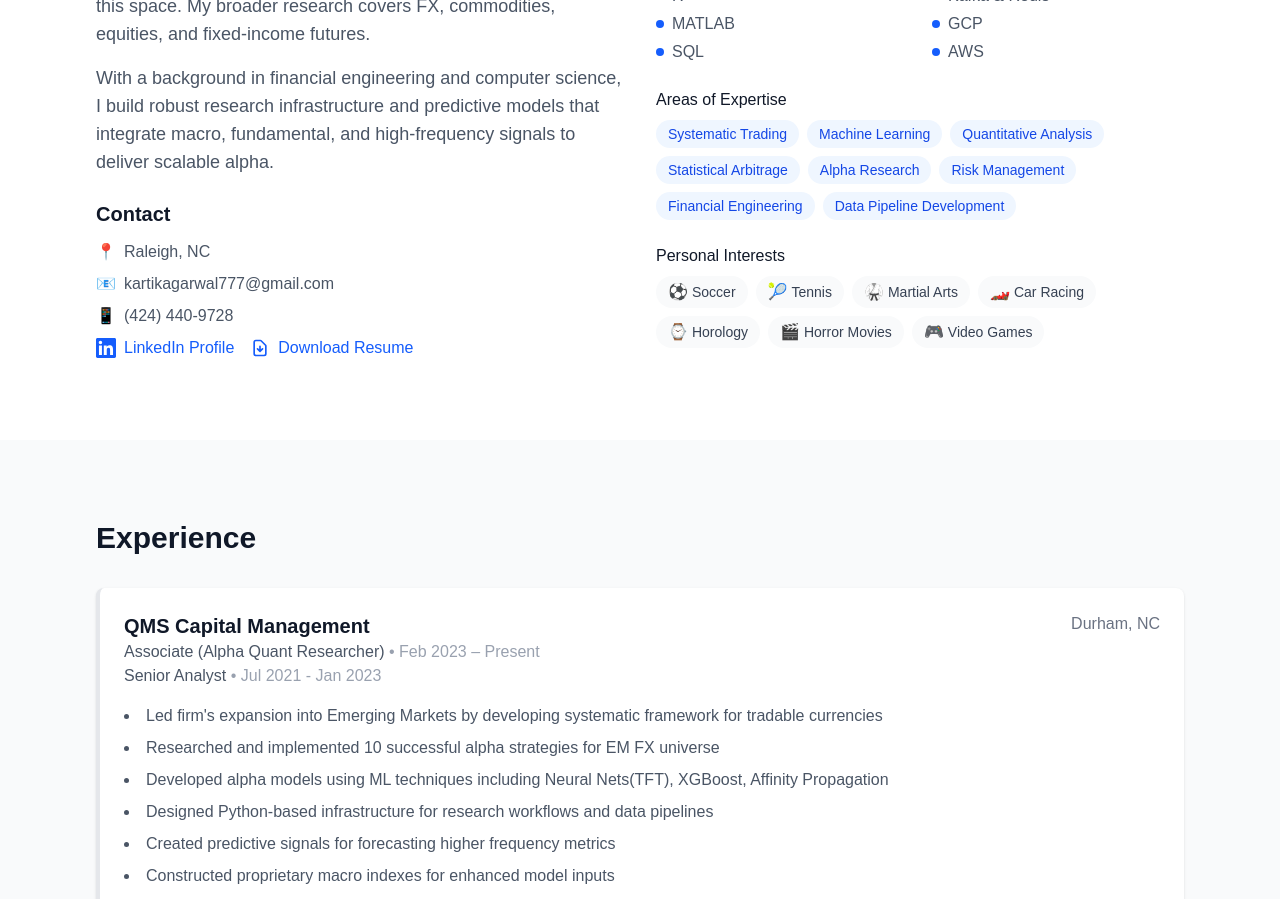
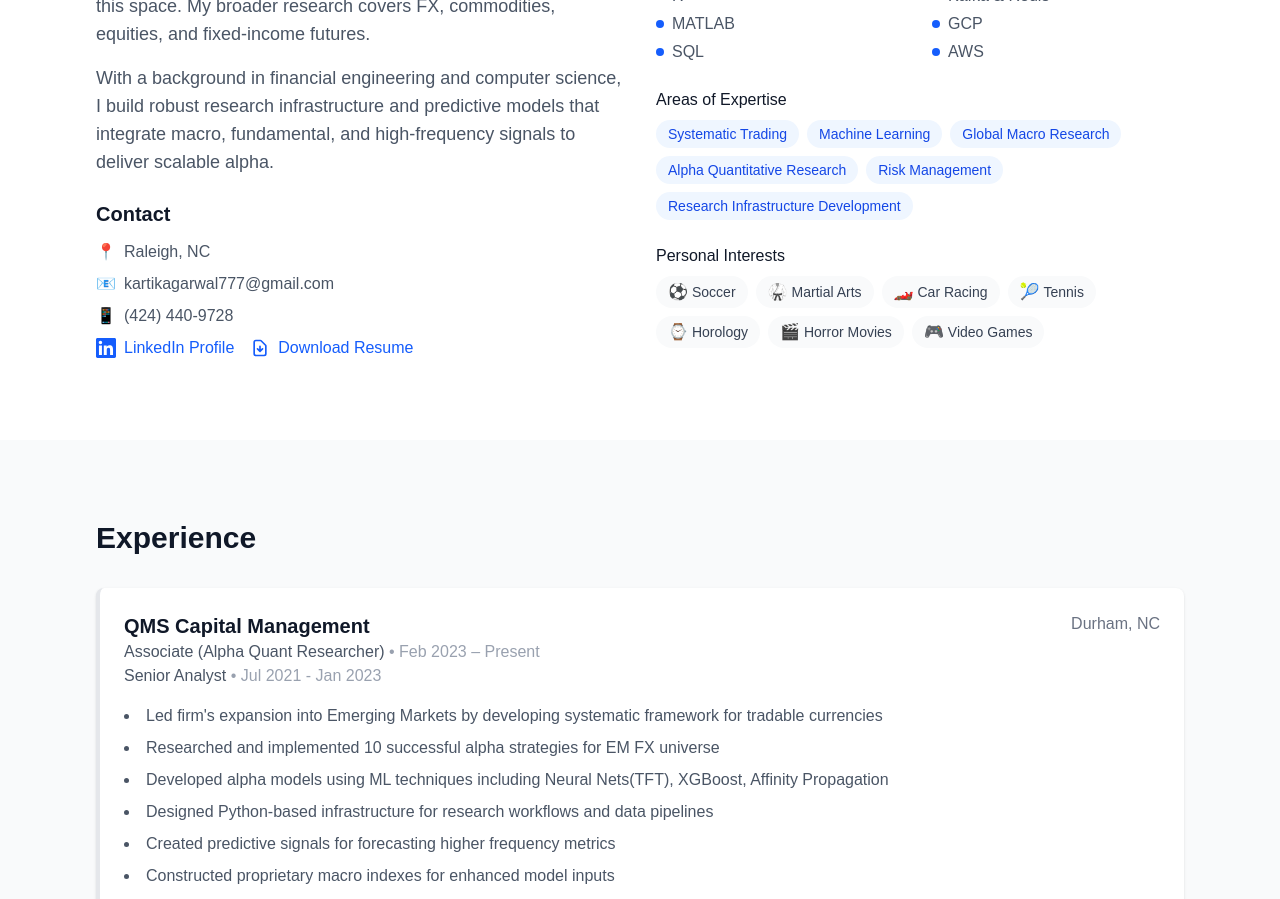
Before and after one commit to kartikagarwal777/portfolio-website, a Next.js app: page / in a window 1280 px wide. Shown: the part 860-1759 px from the top of the page. Built offline with nearby package versions, Linux system fonts and the light colour scheme.

Commit message:
Updated About Me

```diff
--- a/src/components/About.tsx
+++ b/src/components/About.tsx
@@ -123,12 +123,10 @@
                 {[
                   "Systematic Trading",
                   "Machine Learning",
-                  "Quantitative Analysis",
-                  "Statistical Arbitrage",
-                  "Alpha Research",
+                  "Global Macro Research",
+                  "Alpha Quantitative Research",
                   "Risk Management",
-                  "Financial Engineering",
-                  "Data Pipeline Development"
+                  "Research Infrastructure Development",
                 ].map((skill) => (
                   <span
                     key={skill}
@@ -144,9 +142,9 @@
               <div className="flex flex-wrap gap-2">
                 {[
                   { icon: "⚽", text: "Soccer" },
-                  { icon: "🎾", text: "Tennis" },
                   { icon: "🥋", text: "Martial Arts" },
                   { icon: "🏎️", text: "Car Racing" },
+                  { icon: "🎾", text: "Tennis" },
                   { icon: "⌚", text: "Horology" },
                   { icon: "🎬", text: "Horror Movies" },
                   { icon: "🎮", text: "Video Games" }
```
Also changed, not shown: 1 other file (tests, documents, lock files or other folders).
